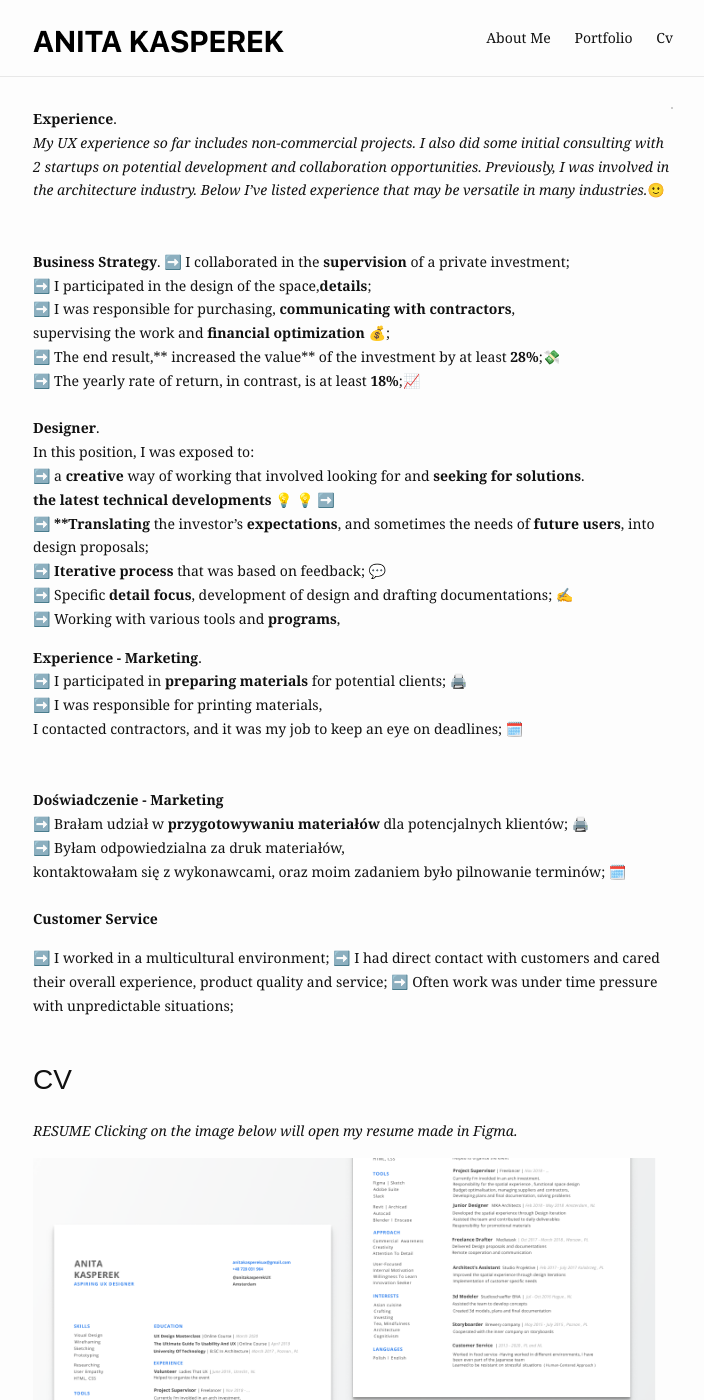
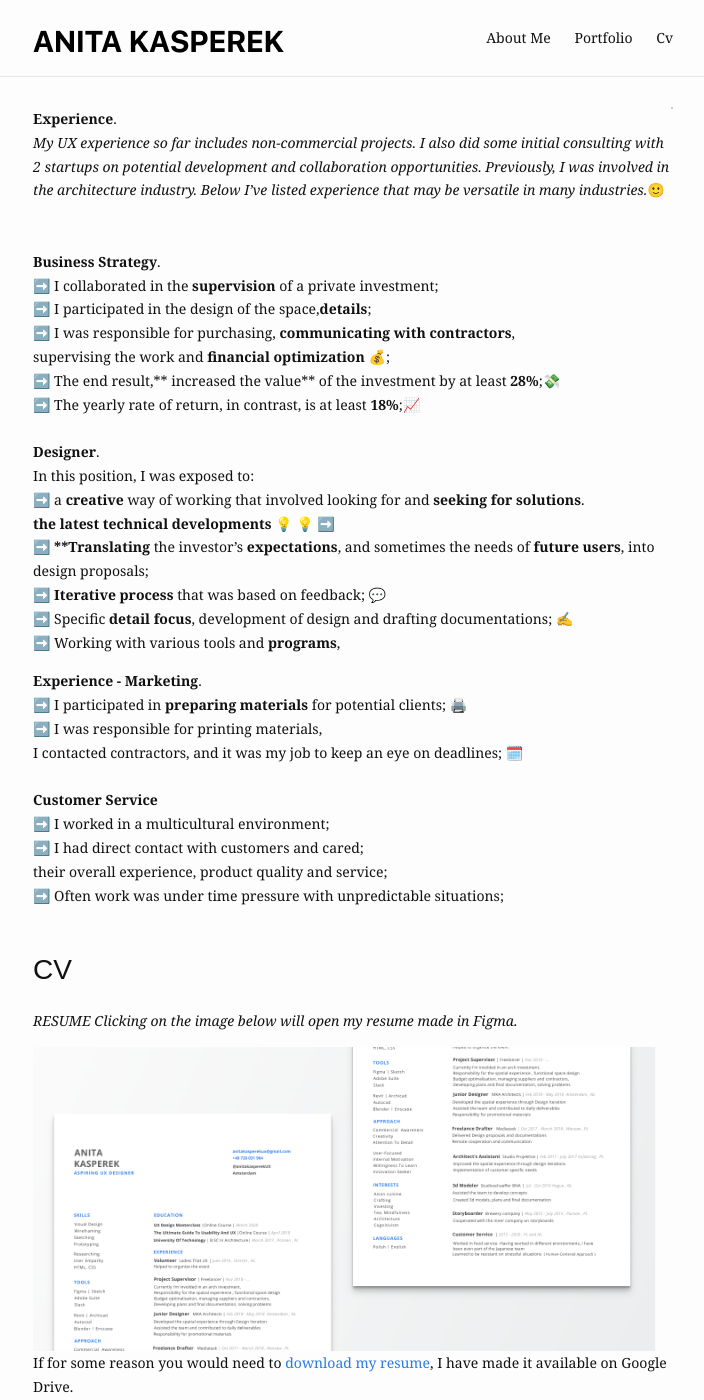
Before and after one commit to anita-kasperek/anita-kasperek.github.io, a Jekyll site: the page built from cv.md, in a window 1280 px wide and 1400 px high. Shown: the whole window, without its empty margins (287-991 px from the left). Built offline with Jekyll 4.4.1, drawn with Linux system fonts in a browser that asks for light colours.

Commit message:
Update cv.md

```diff
--- a/cv.md
+++ b/cv.md
@@ -7,7 +7,7 @@ title: Experience
 *My UX experience so far includes non-commercial projects.
 I also did some initial consulting with 2 startups on potential development and collaboration opportunities. Previously, I was involved in the architecture industry. Below I've listed experience that may be versatile in many industries.*🙂
 <br><br><br>
-**Business Strategy**.
+**Business Strategy**.<br>
 ➡️ I collaborated in the **supervision** of a private investment; <br>
 ➡️ I participated in the design of the space,**details**;<br>
 ➡️ I was responsible for purchasing, **communicating with contractors**,<br>
@@ -29,16 +29,10 @@ In this position, I was exposed to:<br>
 ➡️ I was responsible for printing materials,<br>
 I contacted contractors, and it was my job to keep an eye on deadlines; 🗓️<br>
 <br>
-<br>
-**Doświadczenie - Marketing**<br>
-➡️ Brałam udział w **przygotowywaniu materiałów** dla potencjalnych klientów; 🖨️<br>
-➡️ Byłam odpowiedzialna za druk materiałów,<br> kontaktowałam się z wykonawcami, oraz moim zadaniem było pilnowanie terminów; 🗓️<br>
-<br>
-**Customer Service**
-
-➡️ I worked in a multicultural environment;
-➡️ I had direct contact with customers and cared
-their overall experience, product quality and service;
+**Customer Service**<br>
+➡️ I worked in a multicultural environment; <br>
+➡️ I had direct contact with customers and cared; <br>
+their overall experience, product quality and service; <br>
 ➡️ Often work was under time pressure with unpredictable situations;<br>
 <br>
 # CV<br>
```
